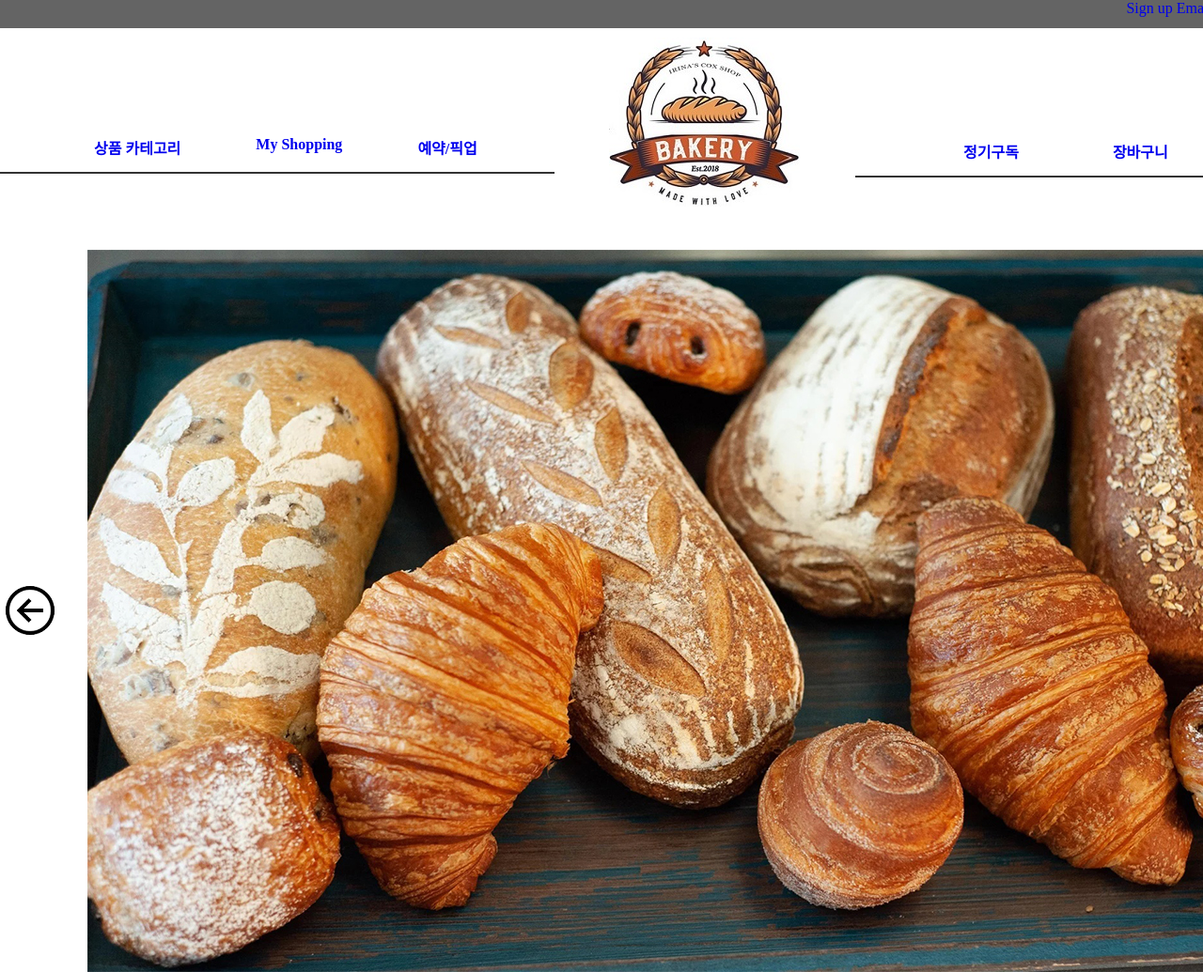
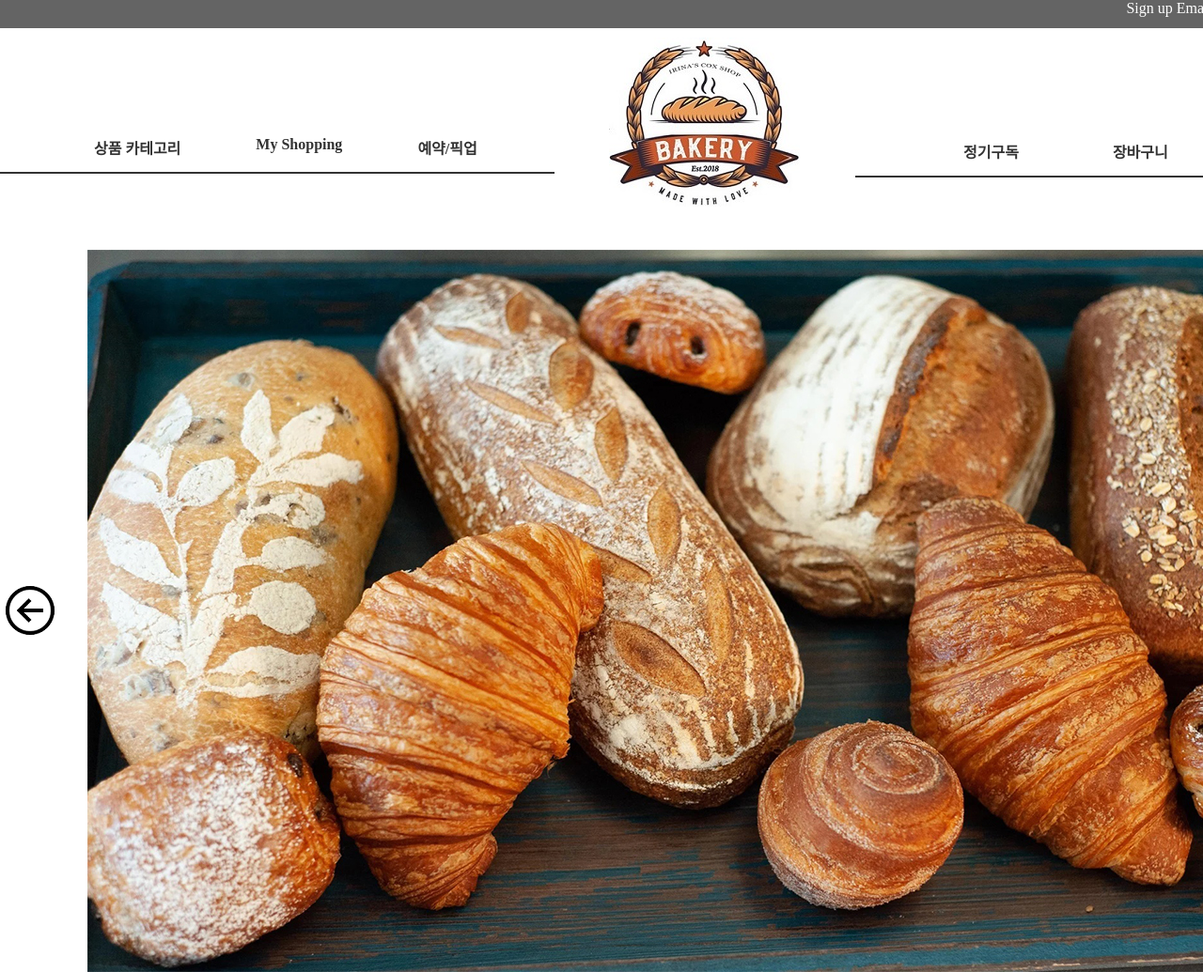
Before and after one commit to lemondy97/shoppingmall, a plain HTML site: page index.html in a window 1280 px wide. Shown: the top 1035 px of the page at 94% size. Drawn offline with nearby package versions, Linux system fonts and the light colour scheme; a web font is replaced by a local one.

Commit message:
project1_220422_jingyu
네비게이션의 링크 색상이 바뀌지 않은 상태에서 검은색과 흰색으로 색상을 바꿈

```diff
--- a/css/common.css
+++ b/css/common.css
@@ -32,6 +32,7 @@
                  color:#fff }
                  #nav1 ul { width: 1500px;  height: 100%; margin : 0 auto;}
         #nav1 ul > li { float: right; }
+        #nav1 ul > li > a { color: #fff; }
         #nav1 .nav_email { float: right; padding: 0 50px 0px 0px; }
         #nav1 .nav_icon { padding: 0 0 0 10px;  }
         /* #nav1 ul .nav_icon:nth-child(1) a:hover { background-color: rgba(0, 0, 0, 0.829 ); } */
@@ -59,6 +60,7 @@
         #nav2 #menu li .kategory2 li a { display: block; }
         #nav2 #menu li:hover .kategory2 { display:block; }
         #nav2 #menu .kategory2 a { display: inline-block;  padding: 15px; font-size: 15px; }
+        #nav2 ul > li > a { color: #333; }
 
 
         #logo {width : 315px; height : 205px; float: left;
@@ -66,6 +68,7 @@
         #nav3 {width: 590px; height: 50px; border-bottom: 2px solid #333;
                float : right; margin: 105px 0 0 0px; padding: 0px 0 0 65px; }
         #nav3 ul { font-weight : bold; font-family: Wemakeprice-Regular; display:inline;  }
+        #nav3 ul > li > a { color: #333; }
         #nav3 #menu3 > li { float: left; padding : 10px 50px 0 50px; }
         #nav3 ul a:hover { background: rgb(224,255,255); }
         #nav3 #menu3 a:hover >.kategory3 { display: block; }
```
